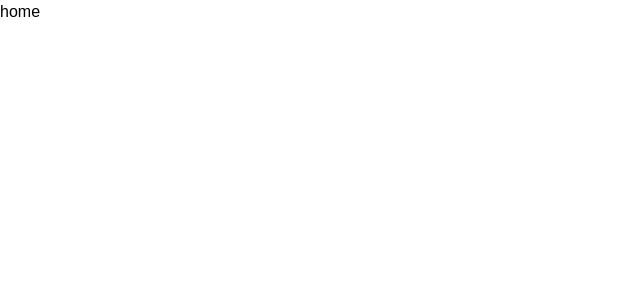
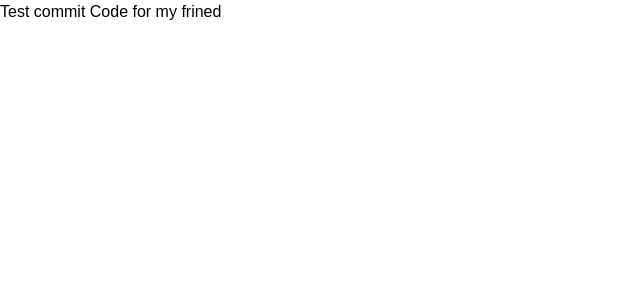
Before and after one commit to iamc9ju/SE_KPS_68_6, a Next.js app in the folder nextjs-wellmate-frontend/: page /home in a window 1280 px wide. Shown: the top 300 px of the page, without its empty margins (0-640 px from the left). Built offline with nearby package versions, Linux system fonts and the light colour scheme; a web font is replaced by a local one.

Commit message:
test commit code

```diff
--- a/nextjs-wellmate-frontend/app/home/page.js
+++ b/nextjs-wellmate-frontend/app/home/page.js
@@ -1,3 +1,3 @@
 export default function Home() {
-    return <h1>home</h1>;
+  return <h1>Test commit Code for my frined</h1>;
 }
```
